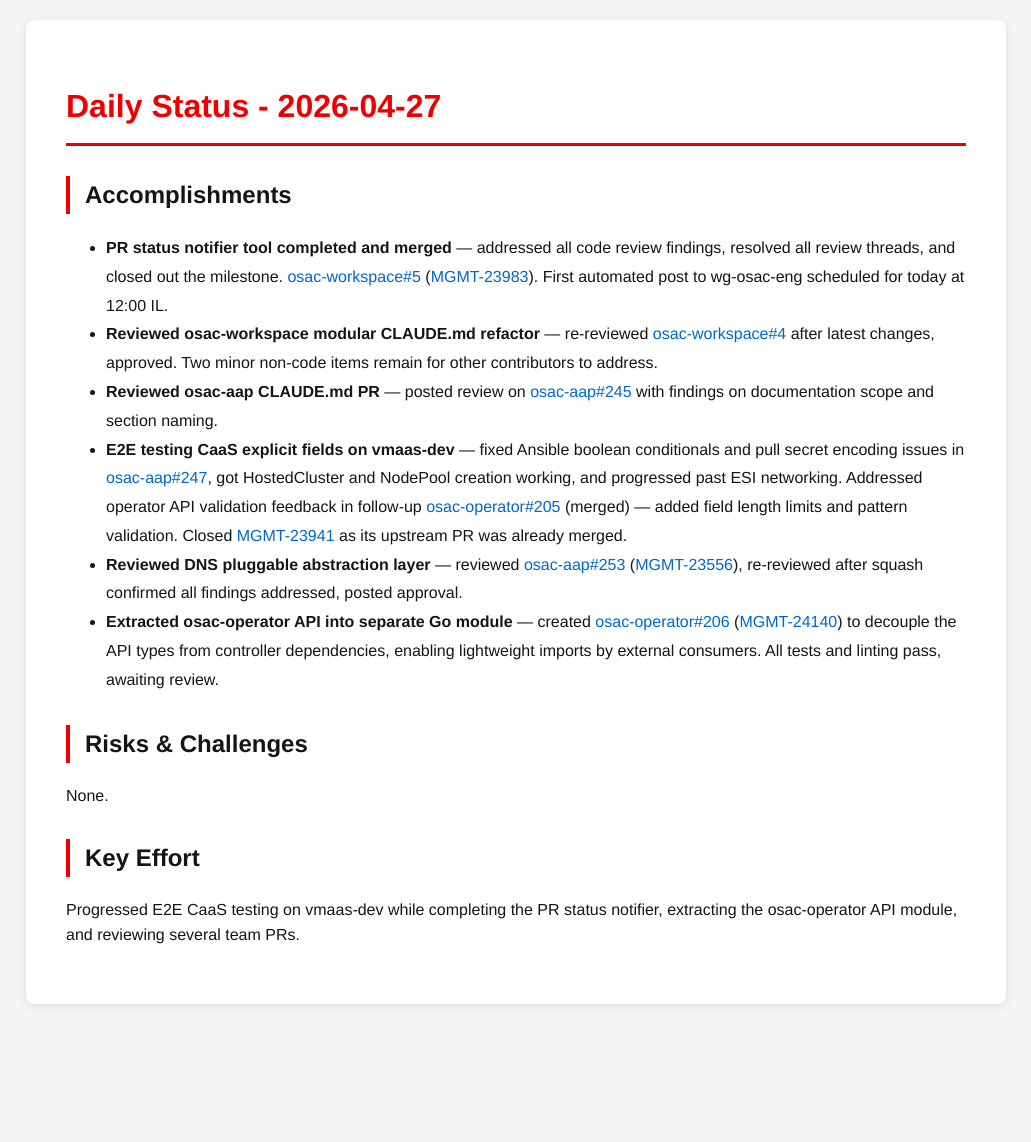
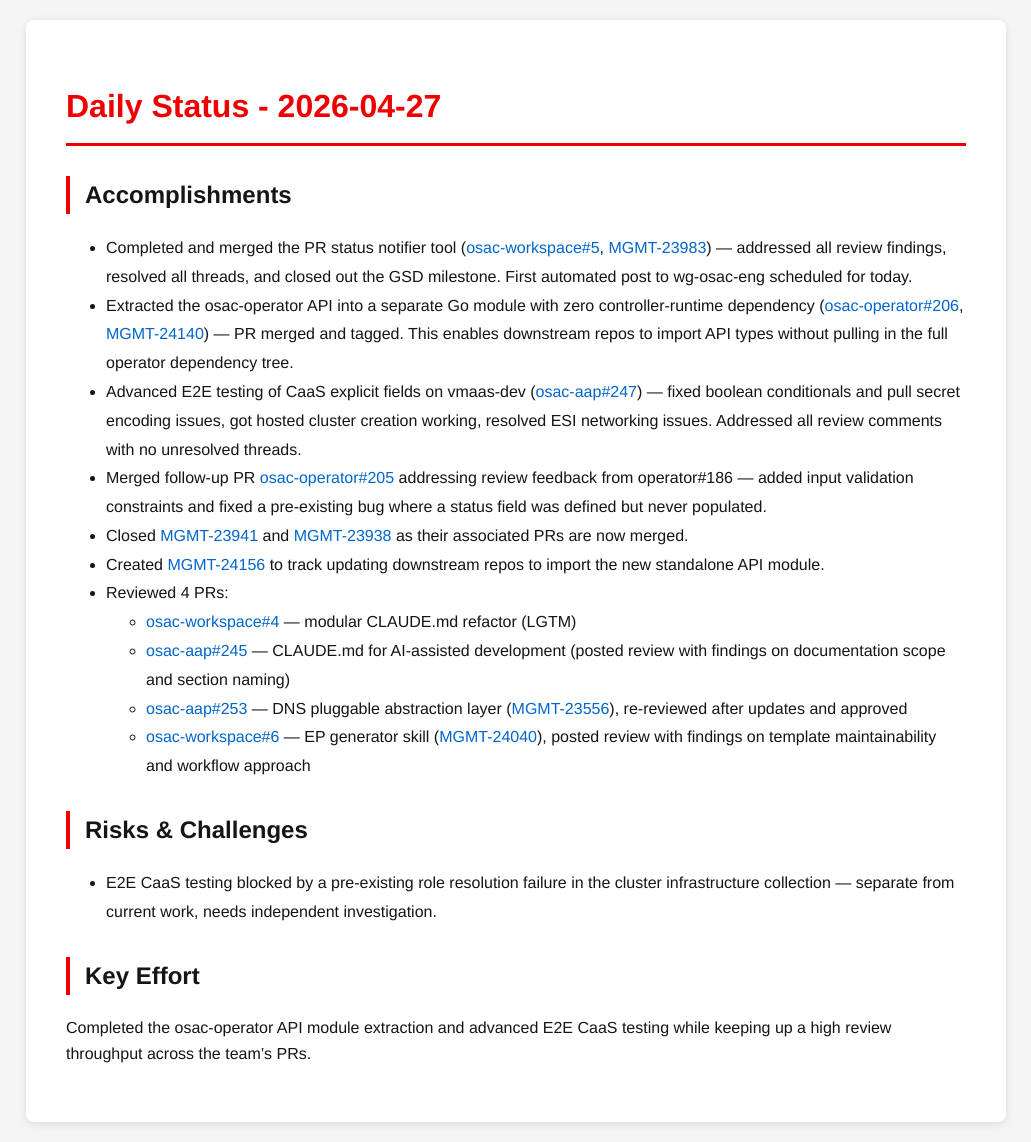
Before and after one commit to tzvatot/daily-status, a Jekyll site: the page built from 2026-04-27.md, in a window 1280 px wide. Shown: the whole page, without its empty margins (124-1155 px from the left). Built offline with Jekyll 4.4.1, drawn with Linux system fonts in a browser that asks for light colours; before the commit the page ends 1024 px from its top, so only the background shows below that.

Commit message:
Daily status update - 2026-04-27

```diff
--- a/2026-04-27.md
+++ b/2026-04-27.md
@@ -7,18 +7,20 @@ date: 2026-04-27
 # Daily Status - 2026-04-27
 
 ## Accomplishments
-
-- **PR status notifier tool completed and merged** — addressed all code review findings, resolved all review threads, and closed out the milestone. [osac-workspace#5](https://github.com/osac-project/osac-workspace/pull/5) ([MGMT-23983](https://redhat.atlassian.net/browse/MGMT-23983)). First automated post to wg-osac-eng scheduled for today at 12:00 IL.
-- **Reviewed osac-workspace modular CLAUDE.md refactor** — re-reviewed [osac-workspace#4](https://github.com/osac-project/osac-workspace/pull/4) after latest changes, approved. Two minor non-code items remain for other contributors to address.
-- **Reviewed osac-aap CLAUDE.md PR** — posted review on [osac-aap#245](https://github.com/osac-project/osac-aap/pull/245) with findings on documentation scope and section naming.
-- **E2E testing CaaS explicit fields on vmaas-dev** — fixed Ansible boolean conditionals and pull secret encoding issues in [osac-aap#247](https://github.com/osac-project/osac-aap/pull/247), got HostedCluster and NodePool creation working, and progressed past ESI networking. Addressed operator API validation feedback in follow-up [osac-operator#205](https://github.com/osac-project/osac-operator/pull/205) (merged) — added field length limits and pattern validation. Closed [MGMT-23941](https://redhat.atlassian.net/browse/MGMT-23941) as its upstream PR was already merged.
-- **Reviewed DNS pluggable abstraction layer** — reviewed [osac-aap#253](https://github.com/osac-project/osac-aap/pull/253) ([MGMT-23556](https://redhat.atlassian.net/browse/MGMT-23556)), re-reviewed after squash confirmed all findings addressed, posted approval.
-- **Extracted osac-operator API into separate Go module** — created [osac-operator#206](https://github.com/osac-project/osac-operator/pull/206) ([MGMT-24140](https://redhat.atlassian.net/browse/MGMT-24140)) to decouple the API types from controller dependencies, enabling lightweight imports by external consumers. All tests and linting pass, awaiting review.
+- Completed and merged the PR status notifier tool ([osac-workspace#5](https://github.com/osac-project/osac-workspace/pull/5), [MGMT-23983](https://issues.redhat.com/browse/MGMT-23983)) — addressed all review findings, resolved all threads, and closed out the GSD milestone. First automated post to wg-osac-eng scheduled for today.
+- Extracted the osac-operator API into a separate Go module with zero controller-runtime dependency ([osac-operator#206](https://github.com/osac-project/osac-operator/pull/206), [MGMT-24140](https://issues.redhat.com/browse/MGMT-24140)) — PR merged and tagged. This enables downstream repos to import API types without pulling in the full operator dependency tree.
+- Advanced E2E testing of CaaS explicit fields on vmaas-dev ([osac-aap#247](https://github.com/osac-project/osac-aap/pull/247)) — fixed boolean conditionals and pull secret encoding issues, got hosted cluster creation working, resolved ESI networking issues. Addressed all review comments with no unresolved threads.
+- Merged follow-up PR [osac-operator#205](https://github.com/osac-project/osac-operator/pull/205) addressing review feedback from operator#186 — added input validation constraints and fixed a pre-existing bug where a status field was defined but never populated.
+- Closed [MGMT-23941](https://issues.redhat.com/browse/MGMT-23941) and [MGMT-23938](https://issues.redhat.com/browse/MGMT-23938) as their associated PRs are now merged.
+- Created [MGMT-24156](https://issues.redhat.com/browse/MGMT-24156) to track updating downstream repos to import the new standalone API module.
+- Reviewed 4 PRs:
+  - [osac-workspace#4](https://github.com/osac-project/osac-workspace/pull/4) — modular CLAUDE.md refactor (LGTM)
+  - [osac-aap#245](https://github.com/osac-project/osac-aap/pull/245) — CLAUDE.md for AI-assisted development (posted review with findings on documentation scope and section naming)
+  - [osac-aap#253](https://github.com/osac-project/osac-aap/pull/253) — DNS pluggable abstraction layer ([MGMT-23556](https://issues.redhat.com/browse/MGMT-23556)), re-reviewed after updates and approved
+  - [osac-workspace#6](https://github.com/osac-project/osac-workspace/pull/6) — EP generator skill ([MGMT-24040](https://issues.redhat.com/browse/MGMT-24040)), posted review with findings on template maintainability and workflow approach
 
 ## Risks & Challenges
-
-None.
+- E2E CaaS testing blocked by a pre-existing role resolution failure in the cluster infrastructure collection — separate from current work, needs independent investigation.
 
 ## Key Effort
-
-Progressed E2E CaaS testing on vmaas-dev while completing the PR status notifier, extracting the osac-operator API module, and reviewing several team PRs.
+Completed the osac-operator API module extraction and advanced E2E CaaS testing while keeping up a high review throughput across the team's PRs.
```
